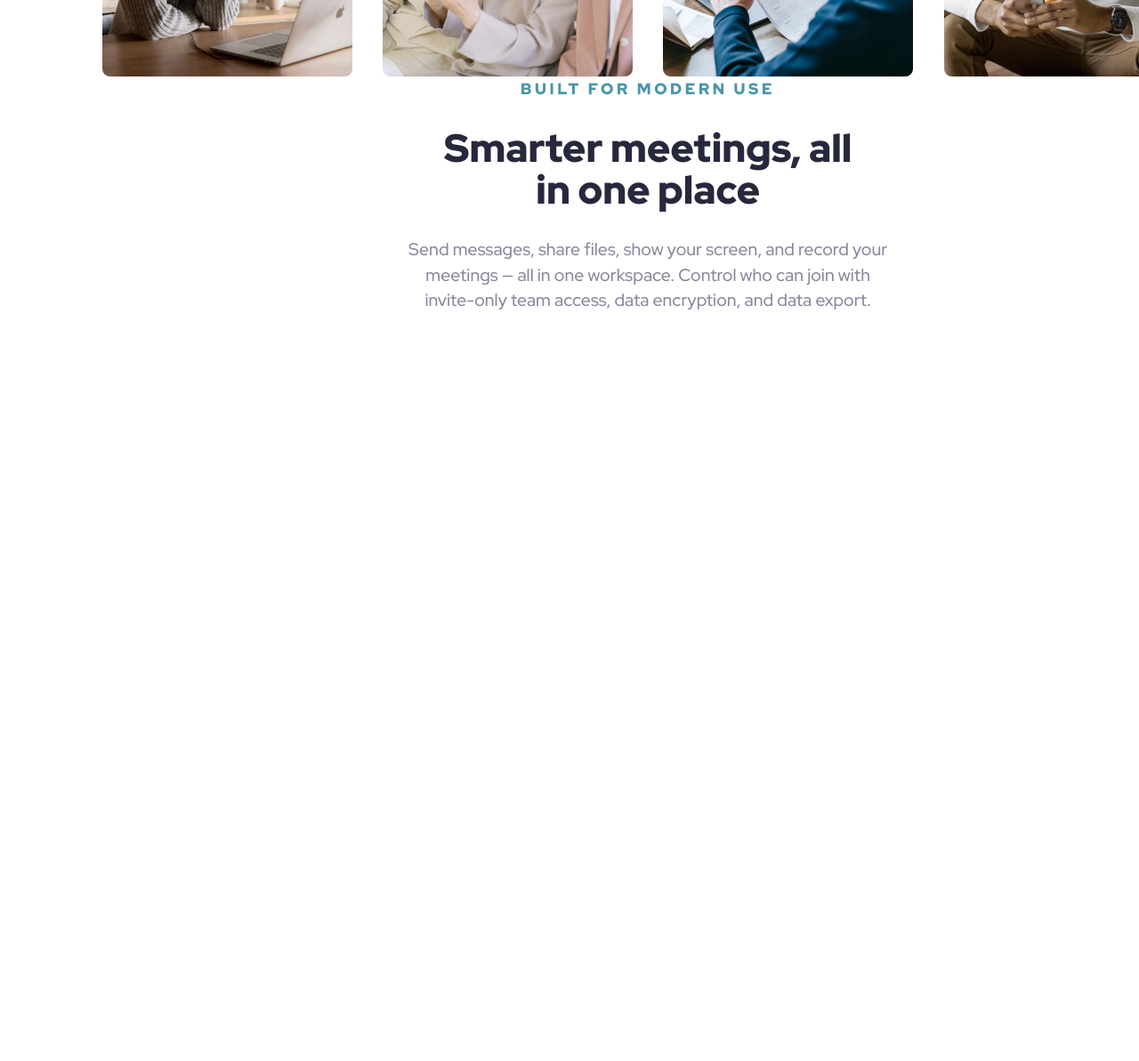
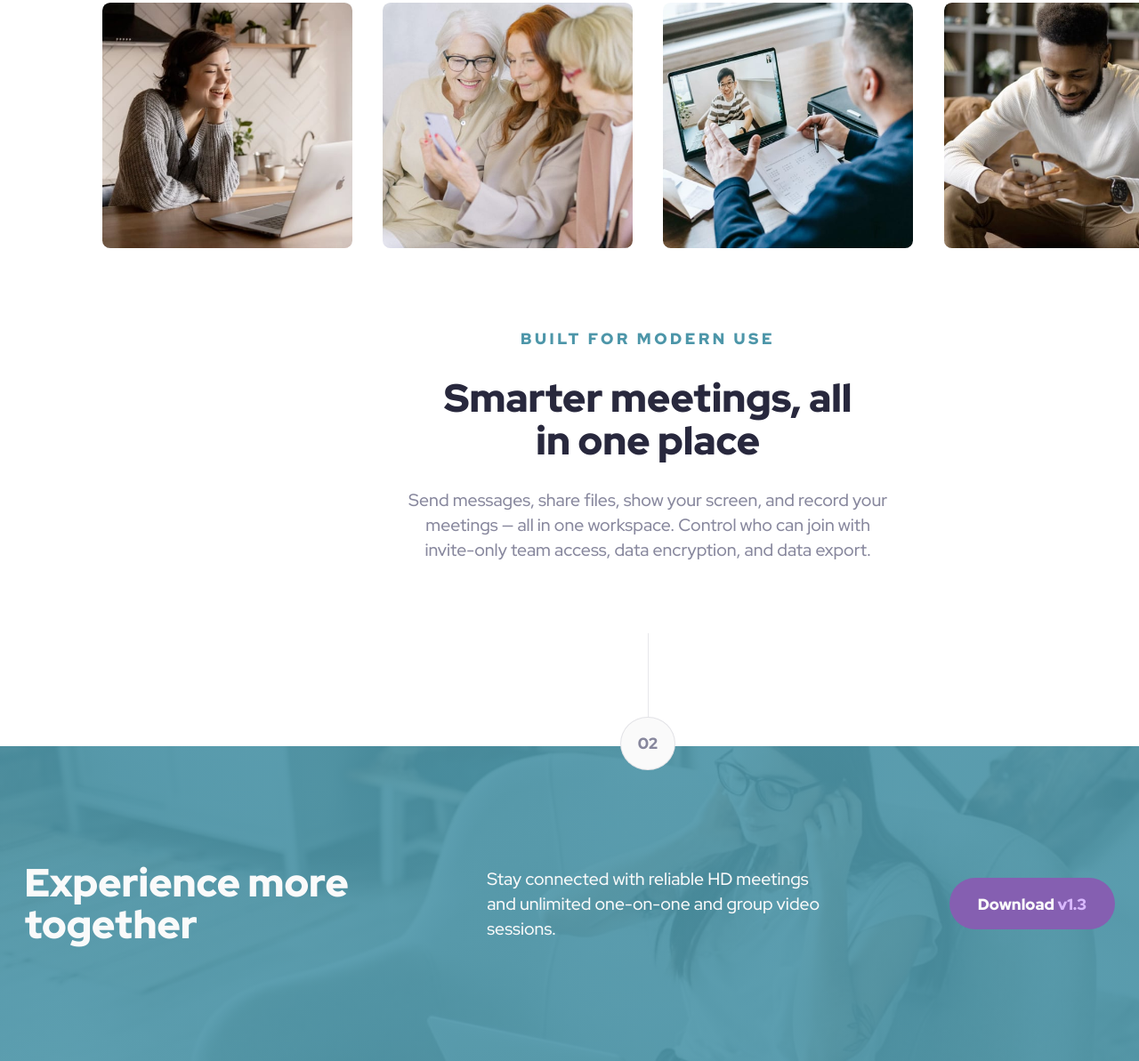
Before and after one commit to cwasi/meet-landing-page, a website: page index.html in a window 1280 px wide. Shown: the part 867-2060 px from the top of the page at 89% size. Before the commit the page ends 1218 px from the top, so only its background shows below. Drawn offline with Linux system fonts and the light colour scheme.

Commit message:
add footer
add spacing between sections
update _utilities.scss

```diff
--- a/index.html
+++ b/index.html
@@ -19,7 +19,7 @@
       </div>
     </header>
     <main>
-      <section class="hero">
+      <section class="hero margin-b-6-9">
         <div class="hero__profile__box position-top">
           <img
             src="src/assets/desktop/image-hero-left.png"
@@ -50,10 +50,10 @@
           />
         </div>
       </section>
-      <div class="divider">
+      <div class="divider margin-b-4">
         <div class="divider__number">01</div>
       </div>
-      <section class="gallery">
+      <section class="gallery margin-b-5">
         <div class="gallery__image-box">
           <img
             src="src/assets/desktop/image-woman-in-videocall.jpg"
@@ -83,7 +83,7 @@
           />
         </div>
       </section>
-      <section class="feature text-center">
+      <section class="feature text-center margin-b-4-5">
         <p class="small-text">Built for modern use</p>
         <h2 class="heading-2 heading-2--black feature-h2-width">
           Smarter meetings, all in one place
@@ -94,6 +94,25 @@
           access, data encryption, and data export.
         </p>
       </section>
+      <div class="divider margin--1-5 ">
+        <div class="divider__number background-color-white">02</div>
+      </div>
     </main>
+    <footer class="footer">
+      <div class="footer__image-background">
+        <div class="footer__info-box">
+          <h2 class="footer__heading heading-2 heading-2--white">
+            Experience more together
+          </h2>
+          <p class="footer__paragraph paragraph paragraph--white">
+            Stay connected with reliable HD meetings and unlimited one-on-one
+            and group video sessions.
+          </p>
+          <button class="btn btn__secondary">
+            Download <span class="text-color-secondary-light">v1.3</span>
+          </button>
+        </div>
+      </div>
+    </footer>
   </body>
 </html>
--- a/src/sass/base/_typograghy.scss
+++ b/src/sass/base/_typograghy.scss
@@ -48,3 +48,8 @@ body {
   letter-spacing: 0.2rem;
   color: $color-primary;
 }
+
+// background-color
+.background-color-white{
+  background-color: $color-white;
+}
--- a/src/sass/base/_utilities.scss
+++ b/src/sass/base/_utilities.scss
@@ -5,6 +5,27 @@
 
 .padding-lr-1 {
   padding: 0 1rem;
+}
+
+// margin
+.margin-b-6-9 {
+  margin-bottom: 6.9rem;
+}
+
+.margin-b-4 {
+  margin-bottom: 4rem;
+}
+
+.margin-b-5 {
+  margin-bottom: 5rem;
+}
+
+.margin-b-4-5 {
+  margin-bottom: 4.5rem;
+}
+
+.margin--1-5 {
+  margin-bottom: -1.5rem;
 }
 
 // positioning
@@ -28,6 +49,9 @@
 .text-color-primary-light {
   color: $color-primary-light;
 }
+.text-color-secondary-light {
+  color: $color-secondary-light;
+}
 
 // Width
 
@@ -38,3 +62,7 @@
 .feature-h2-width {
   width: 27.9rem;
 }
+
+.z-index-5 {
+  z-index: 5;
+}
--- /dev/null
+++ b/src/sass/layout/_footer.scss
@@ -0,0 +1,32 @@
+.footer {
+  height: 20rem;
+  width: 100%;
+  background-image: linear-gradient(
+      to right,
+      rgba($color-primary, 0.9),
+      rgba($color-primary, 0.9)
+    ),
+    url(/src/assets/desktop/image-footer.jpg);
+  background-repeat: no-repeat;
+  background-size: cover;
+  //   $color-primary
+  display: flex;
+  align-items: center;
+  justify-content: center;
+
+  &__info-box {
+    width: 69.3rem;
+
+    display: flex;
+    align-items: center;
+    justify-content: space-between;
+  }
+
+  &__heading {
+    width: 21.9rem;
+  }
+
+  &__paragraph {
+    width: 21.9rem;
+  }
+}
--- a/src/sass/main.scss
+++ b/src/sass/main.scss
@@ -17,3 +17,4 @@
 @import "layout/main";
 @import "layout/hero";
 @import "layout/feature";
+@import "layout/footer";
```
Also changed, not shown: src/css/style.css, src/sass/layout/_hero.scss (line endings or trailing spaces).
